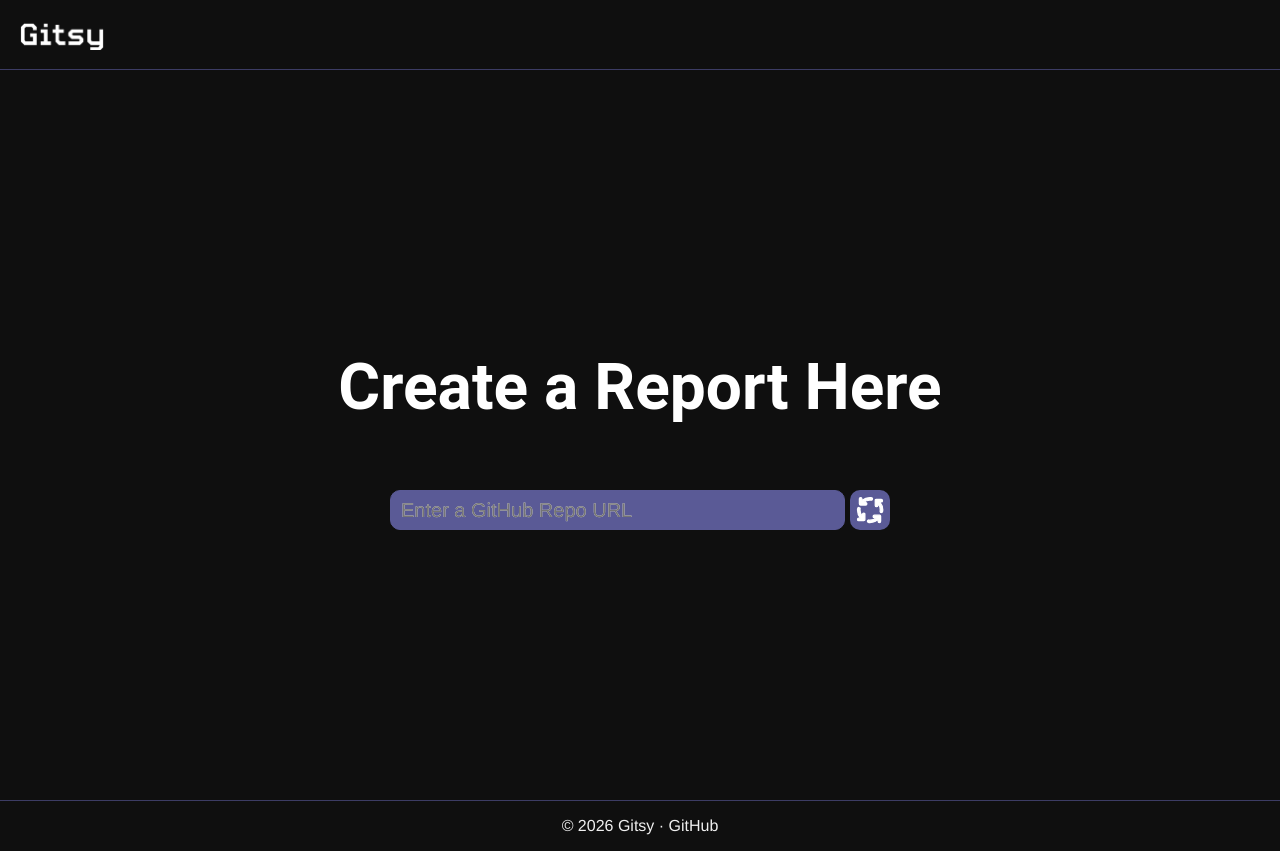
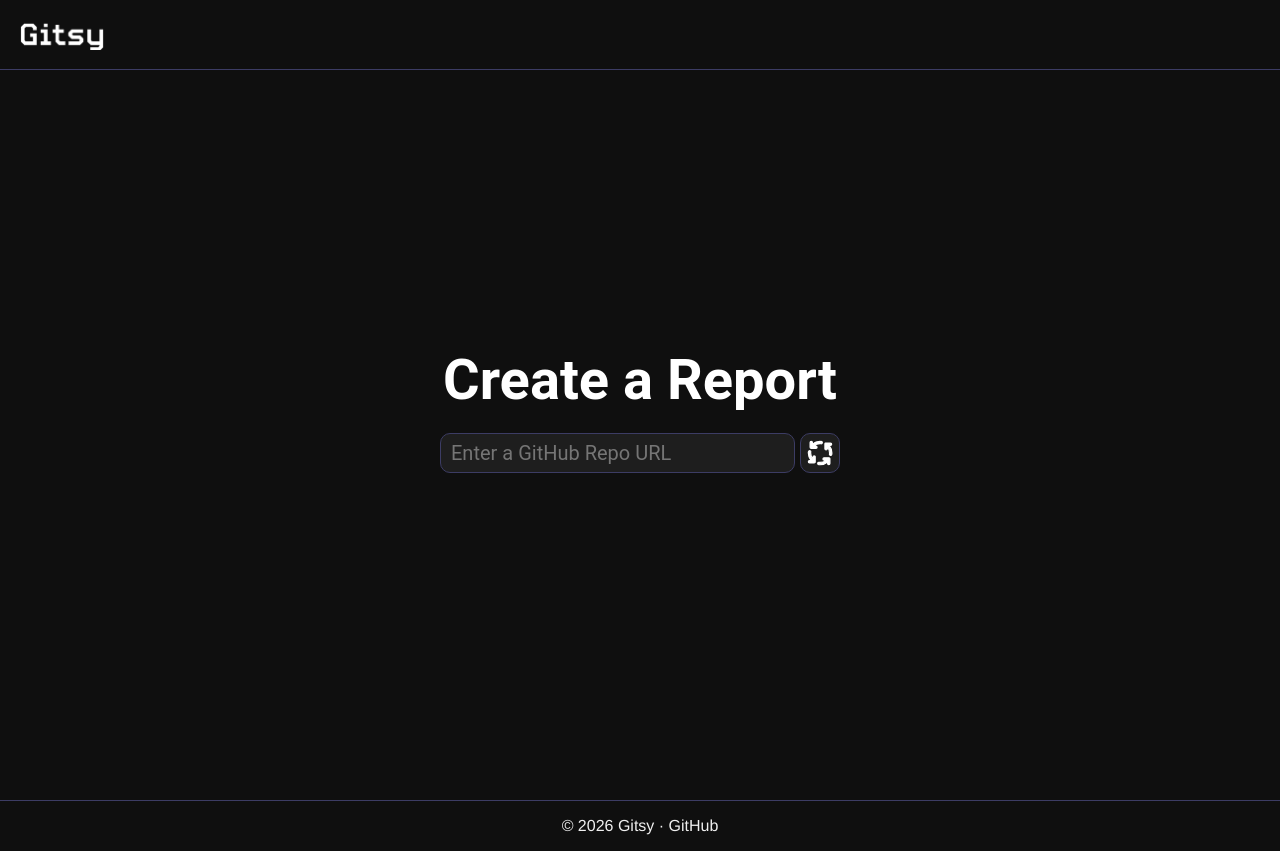
Before and after one commit to matslyk0/Gitsy, a React (Vite) app in the folder frontend/gitsy/: page /create-report in a window 1280 px wide. Built offline with nearby package versions, Linux system fonts and the light colour scheme.

Commit message:
feature: update Create Report page style
Also added a button click animation and improve the 'focus' aspect on both the input and the button elements.

```diff
--- a/frontend/gitsy/src/pages/CreateReport/CreateReport.jsx
+++ b/frontend/gitsy/src/pages/CreateReport/CreateReport.jsx
@@ -27,8 +27,8 @@ function ReportForm({ url, setUrl, onAnalyse, disabled }) {
 
 export default function CreateReport() {
   const [url, setUrl] = useState("");
+  const [isLoading, setIsLoading] = useState(false);
   const [reportData, setReportData] = useState(null);
-  const [isLoading, setIsLoading] = useState(false);
   const [ownerAndName, setOwnerAndName] = useState("owner/name");
 
   async function onAnalyse() {
@@ -65,7 +65,7 @@ export default function CreateReport() {
       <Banner />
       <main className={styles.mainContent}>
         {!reportData && (
-          <h1 className={styles.createReportHeader}>Create a Report Here</h1>
+          <h1 className={styles.createReportHeader}>Create a Report</h1>
         )}
 
         {reportData ? (
--- a/frontend/gitsy/src/pages/CreateReport/CreateReport.module.css
+++ b/frontend/gitsy/src/pages/CreateReport/CreateReport.module.css
@@ -1,51 +1,57 @@
 .reportForm {
-  border: 0px solid white; /* for debugging */
   display: flex;
   height: 40px;
-  margin: 3px;
+  margin: 0px 20px 0px 20px;
+  width: 400px;
   max-width: 90%;
-  width: 500px;
+  justify-content: space-between;
+}
+.reportForm input {
+  background-color: rgb(30, 30, 30);
+  border: 1px solid rgb(60, 60, 100);
+  border-radius: 10px;
+  color: white;
+  flex: 1;
+  font-family: Roboto, sans-serif;
+  font-size: 1.25em;
+  height: 100%;
+  margin-right: 5px;
+  padding-left: 10px;
+}
+.reportForm input:focus {
+  outline: 1px solid white;
 }
 .reportForm button {
-  background-color: rgb(90, 90, 150);
-  border: 0px;
+  background-color: rgb(30, 30, 30);
+  border: 1px solid rgb(60, 60, 100);
   border-radius: 10px;
   color: white;
-  font-family: monospace, sans-serif;
-  font-size: 1.3em;
-  height: 40px;
+  height: 100%;
   padding: 5px;
   text-shadow: 0px 0px 0px white;
+  transition:
+    background-color 0.15s ease-in-out,
+    transform 0.075s ease-in-out;
   width: 40px;
 }
 .reportForm button img {
-  height: 30px;
-  width: 30px;
+  height: 100%;
+  object-fit: contain;
+  width: 100%;
+}
+.reportForm button:focus-visible {
+  outline: 1px solid white;
 }
 .reportForm button:hover {
-  background-color: rgb(95, 95, 155);
+  background-color: rgb(120, 120, 200);
   cursor: pointer;
 }
-.reportForm input {
-  background-color: rgb(90, 90, 150);
-  border: 1px solid rgb(90, 90, 150);
-  border-radius: 10px;
-  color: white;
-  font-family: Helvetica, sans-serif;
-  font-size: 1.25em;
-  margin-right: 5px;
-  padding-left: 10px;
-  text-shadow: 0px 0px 0px white;
-  width: 455px;
-}
-.reportForm input:focus {
-  border: 1px solid cyan;
-  outline: none;
+.reportForm button:active {
+  transform: scale(0.9);
 }
 
 .mainContent {
   align-items: center;
-  border: 0px solid white; /* for debugging */
   display: flex;
   flex: 1;
   flex-direction: column;
@@ -55,9 +61,9 @@
 
 .createReportHeader {
   color: white;
-  font-size: 4em;
   font-family: Roboto, sans-serif;
-  padding: 20px;
+  font-size: 3.5em;
+  margin: 0px 0px 20px 0px;
   text-align: center;
 }
 
```
